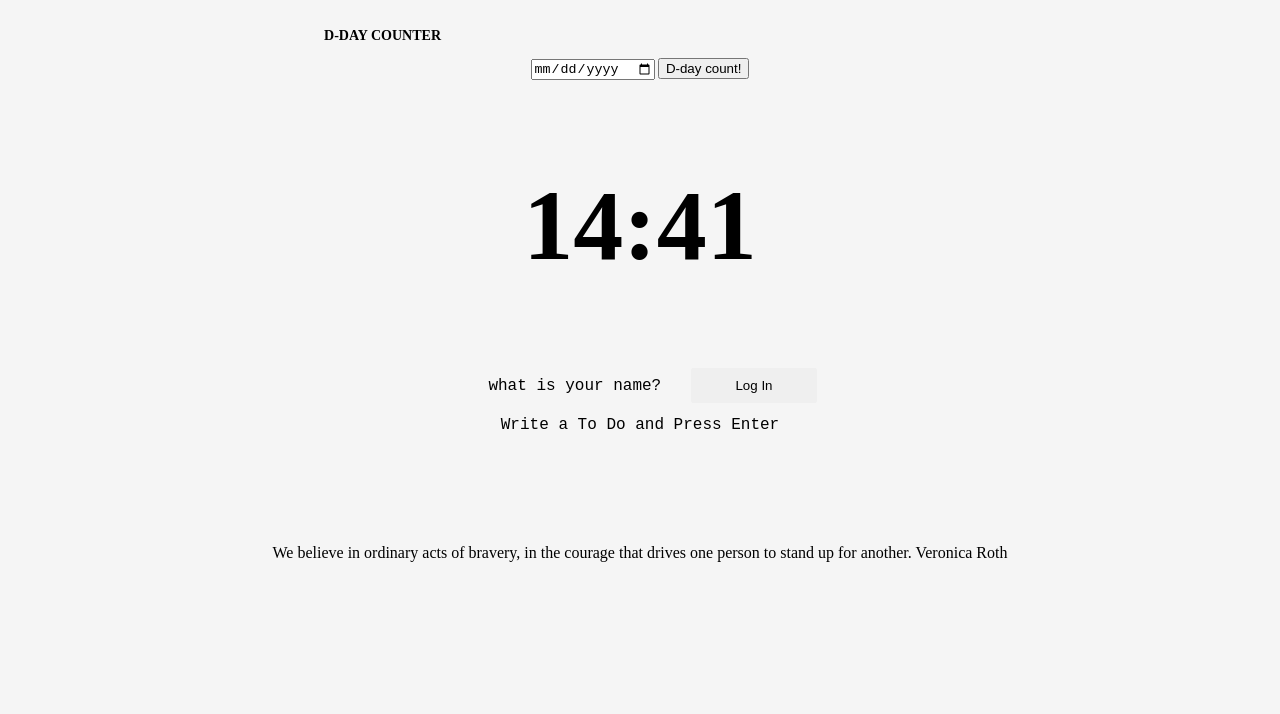
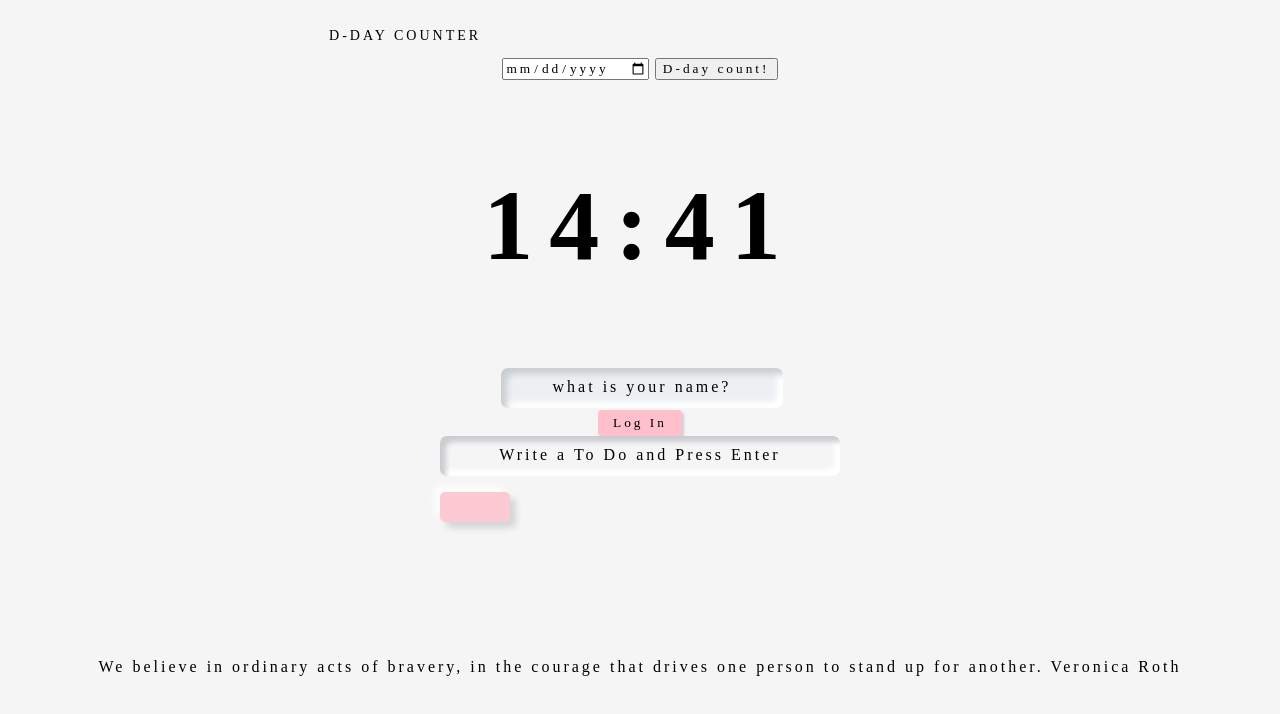
Before and after one commit to sumtuckyi/todo-app, a plain HTML site: page index.html in a window 1280 px wide. Drawn offline with Linux system fonts and the light colour scheme; a web font is replaced by a local one.

Commit message:
css 추가

```diff
--- a/index.html
+++ b/index.html
@@ -5,6 +5,9 @@
     <meta http-equiv="X-UA-Compatible" content="IE=edge">
     <meta name="viewport" content="width=device-width, initial-scale=1.0">
     <link rel="stylesheet" href="style.css">
+    <link rel="preconnect" href="https://fonts.googleapis.com">
+    <link rel="preconnect" href="https://fonts.gstatic.com" crossorigin>
+    <link href="https://fonts.googleapis.com/css2?family=Gloock&display=swap" rel="stylesheet">
     <title>Momentum App</title>
 </head>
 <body>
@@ -17,7 +20,7 @@
         <input type="date" id="endDate" required>
         <input type="submit" id="count" value="D-day count!">
     </form>
-    <h3 class="hidden" id="d-day"></h2>
+    <h3 class="hidden" id="d-day"></h3>
     <h2 id="clock">00:00:00</h2>
     <div class="grid">
         <form class="hidden" id="login-form">
@@ -29,7 +32,7 @@
             class="name">
             <input type="submit" value="Log In" class="login">
         </form>
-        <h1 class="hidden" id="greeting" ></h1>
+        <h1 class="hidden" id="greeting"></h1>
         <div class="todo_form">
             <form id="todo-form">
                 <input type="text" placeholder="Write a To Do and Press Enter" required>
--- a/style.css
+++ b/style.css
@@ -1,6 +1,13 @@
+* {
+    font-family: 'Gloock', serif;
+    letter-spacing: 3px;
+    box-sizing: border-box;
+}
+
 .hidden {
     display: none;
 }
+
 html {
     background-color: whitesmoke;
     font: helvetica;
@@ -9,6 +16,12 @@ h2 {
     text-align: center;
     font-size: 100px;
 }
+
+h3 {
+    text-align: start;
+    font-weight: 300;
+}
+
 .todo_form {
     justify-self: center;
     text-align: center;
@@ -29,82 +42,120 @@ input::placeholder{
     text-align: center;
 }
 
+#d-day {
+    margin-left: 20px;
+    padding: 20px 20px;
+    width: 25%;
+    background-color: #F5F5F5;
+    box-shadow: 2px 2px 4px gray, -2px -2px 4px white;
+    border-radius: 3px;
+    opacity: 0.7;
+    text-align: center;
+}
+
 #weather {
     text-align: right;
     margin: 5px;
+    letter-spacing: 2px;
+    border-color: pink;
 }
+#clock {
+    letter-spacing: 1rem;
+}
+
 #login-form {
     text-align: center;
 }
 #login-form input.login {
-    width: 10%;
-    padding: 10px;
+    width: 30%;
+    padding: 5px;
     margin: auto;
-    border : hidden;
-    border-radius: 2px;
+    border: none;
+    border-radius: 4px;
     text-align: center;
+    background-color: pink;
+    box-shadow: 2px 2px 3px #cbced1 ;
 }
 #login-form input.name {
-    width: 200px;
-    padding: 10px;
+    width: 100%;
     margin: auto;
-    border: hidden;
+    background: #ecf0f3;
+    padding: 15px;
+    height: 40px;
+    font-size: 14px;
+    border-radius: 7px;
     border-bottom-style: 1px;
+    border: none;
     margin: 2px;
-    background-color: transparent;
+    box-shadow: inset 6px 6px 6px #cbced1, inset -6px -6px 6px white;
 }
 
 #login-form input.name:focus {
     outline: none;
-    border-bottom: 2px solid #032343;
+    border-bottom: 0.8px solid #032343;
+}
+#greeting {
+    justify-content: center;
+}
+.grid {
+    display: flex;
+    flex-direction: column;
+    align-items: center;
+    justify-items: center;
 }
 #todo-form input {
-    width: 350px;
+    height: 40px;
+    width: 400px;
     padding: 10px;
     border: hidden;
+    margin: auto;
     border-bottom-style: 2px;
-    margin: 2px;
     background-color: transparent;
+    border-radius: 7px;
+    box-shadow: inset 6px 6px 5px #cbced1, inset -6px -6px 5px white;
     justify-content: center;
 }
 
 #todo-form input:focus {
     outline: none;
-    border-bottom: 1px solid #093844;
+    border-bottom: 0.8px solid navy;
 }
 
 ::placeholder {
-    font-family:'Courier New', Courier, monospace;
     text-align: center;
+}
 
+#todo-form {
+    display: flex;
+    flex-direction: column;
+    justify-content: center;
 }
 
 ul {
     list-style-type: disc;
     height: fit-content;
     width: fit-content;
-    background-color: none;
+    background-color: pink;
     text-align: start;
-    font-family:'Courier New', Courier, monospace;
+    border-radius: 5px;
+    opacity: 0.8;
+    box-shadow: 6px 6px 6px #cbced1, -6px -6px 6px white;
+    padding: 15px 25px 15px 45px;
 }
 
-#todo-form li {
-   margin: auto;
+#todo-list {
+    align-content: center;
 }
 
 #quote {
     text-align: center;
-    font: helvetica ;
-    margin-top: 100px;
+    margin-top: 120px;
 }
 button {
     cursor: pointer;
     margin: 5px 5px 5px 5px ;
+    padding: 5px 5px;
 }
 h1 {
     text-align: center;
 }
-
-h3 {
-    text-align: start;
-}
```
Also changed, not shown: package-lock.json (added).
